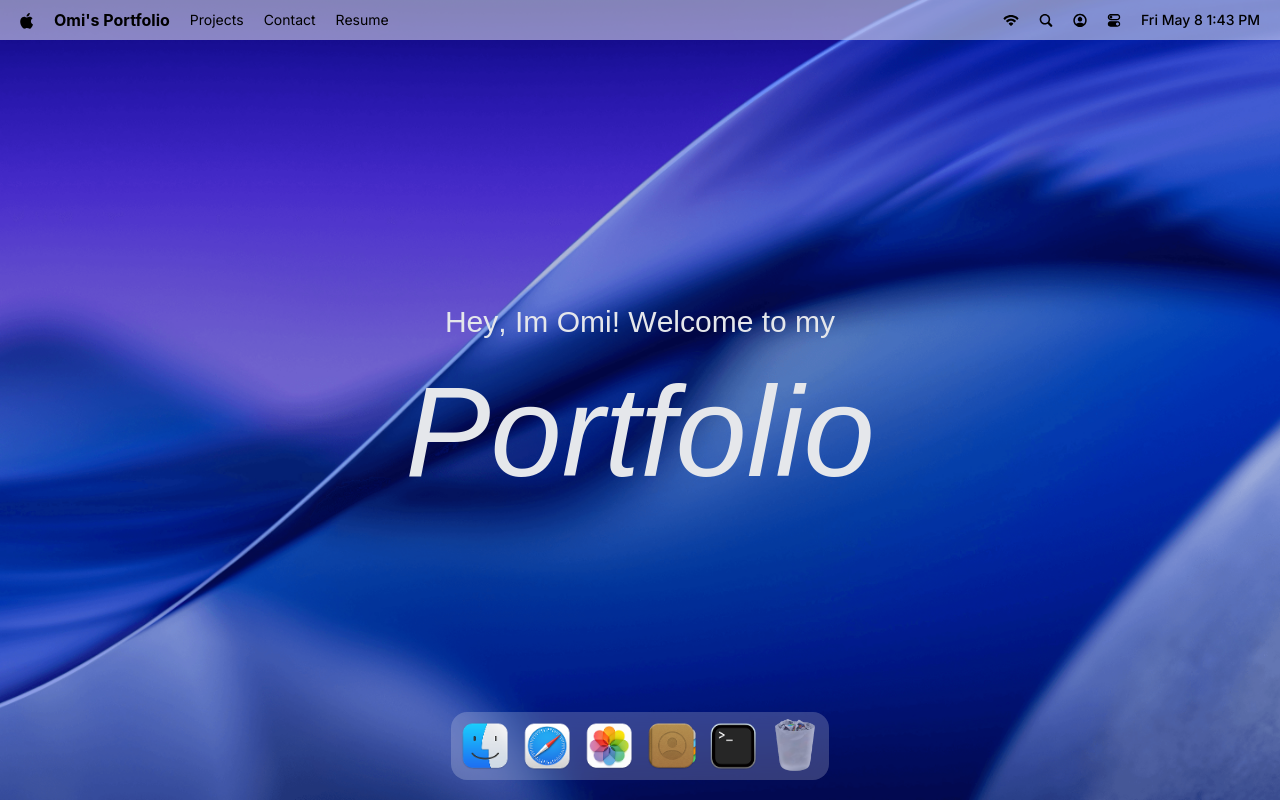
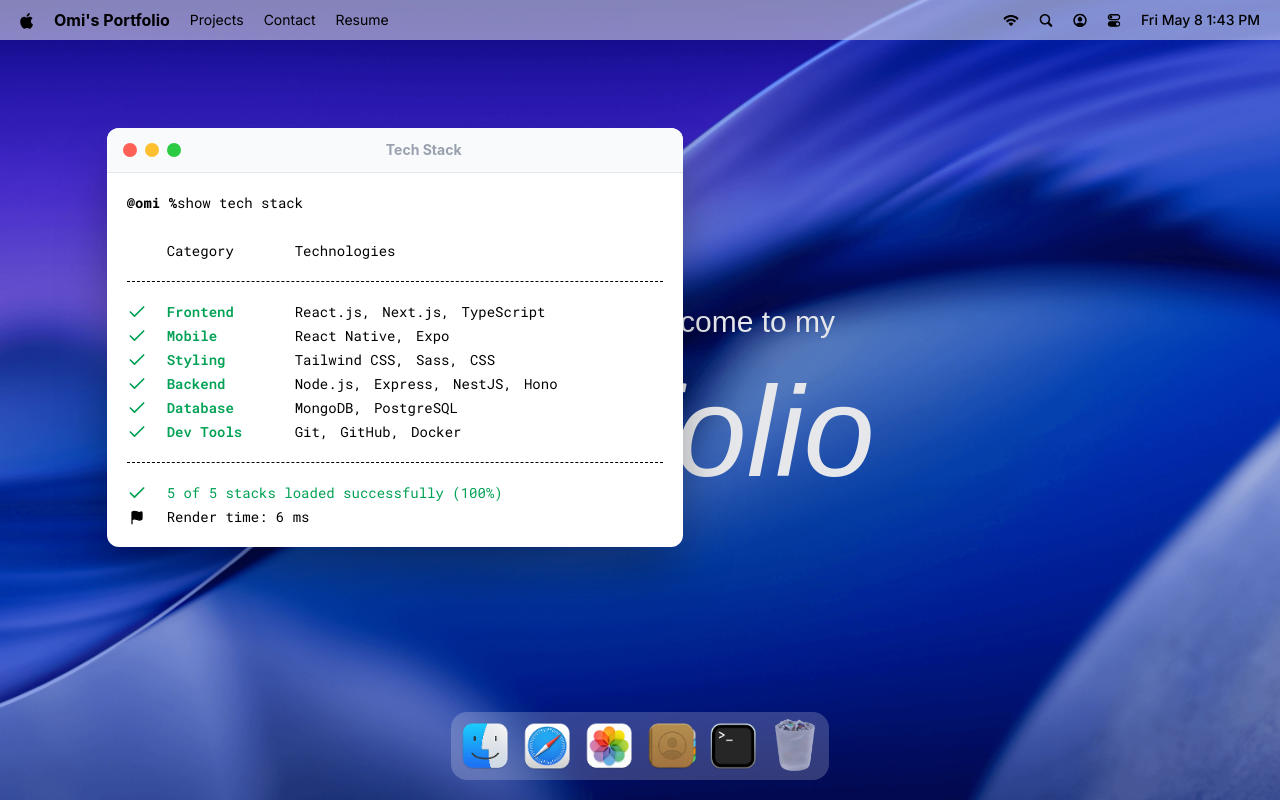
Before and after one commit to dharmaayomi/sleeper, a React (Vite) app: page / in a window 1280 px wide. Both pictures are taken after a click on the button 733 px from the left and 746 px from the top of the page. Built offline with nearby package versions, Linux system fonts and the light colour scheme; a web font is replaced by a local one.

Commit message:
feat: wrapper

```diff
--- a/package.json
+++ b/package.json
@@ -15,6 +15,7 @@
     "dayjs": "^1.11.20",
     "gsap": "^3.15.0",
     "immer": "^11.1.8",
+    "lucide-react": "^1.3.0",
     "react": "^19.2.5",
     "react-dom": "^19.2.5",
     "react-tooltip": "^6.0.2",
--- a/src/App.jsx
+++ b/src/App.jsx
@@ -1,4 +1,9 @@
+import gsap from "gsap";
+import { Draggable } from "gsap/Draggable";
 import { Navbar, Welcome, Dock } from "#components";
+import { Terminal } from "#windows";
+
+gsap.registerPlugin(Draggable)
 
 const App = () => {
 	return (
@@ -6,6 +11,7 @@
 			<Navbar />
 			<Welcome />
 			<Dock />
+			<Terminal />
 		</main>
 	);
 };
--- a/src/components/Dock.jsx
+++ b/src/components/Dock.jsx
@@ -73,7 +73,7 @@
             <div ref={dockRef} className="dock-container">
                 {dockApps.map(({ id, name, icon, canOpen }) => (
                     <div key={id} className="relative flex justify-center" >
-                        <button type="button" className="dock-icon" aria-label={name} data-tooltip-id="dock-tooltip" onclick={() => toggleApp({ id, canOpen })} data-tooltip-content={name} data-tooltip-delay-show={150} disabled={!canOpen}>
+                        <button type="button" className="dock-icon" aria-label={name} data-tooltip-id="dock-tooltip" onClick={() => toggleApp({ id, canOpen })} data-tooltip-content={name} data-tooltip-delay-show={150} disabled={!canOpen}>
                             <img src={`/images/${icon}`} alt={name} loading="lazy" className={canOpen ? "" : "opacity-60"} />
                         </button>
                     </div>
--- /dev/null
+++ b/src/components/WindowControls.jsx
@@ -0,0 +1,15 @@
+import useWindowStore from '#store/window'
+import React from 'react'
+
+const WindowControls = ({ target }) => {
+  const { closeWindow, minimizeWindow } = useWindowStore()
+  return (
+    <div id="window-controls">
+      <div className="close" onClick={() => closeWindow(target)} />
+      <div className="minimize"/>
+      <div className="maximize"/>
+    </div>
+  )
+}
+
+export default WindowControls
--- a/src/components/index.js
+++ b/src/components/index.js
@@ -1,5 +1,6 @@
 import Navbar from "./Navbar";
 import Welcome from "./Welcome";
 import Dock from "./Dock";
+import WindowControls from "./WindowControls";
 
-export { Navbar, Welcome, Dock };
+export { Navbar, Welcome, Dock, WindowControls };
--- /dev/null
+++ b/src/hoc/WindowWrapper.jsx
@@ -0,0 +1,63 @@
+import useWindowStore from "#store/window.js"
+import gsap from "gsap"
+import { useGSAP } from "@gsap/react"
+import { Draggable } from "gsap/Draggable"
+import { useLayoutEffect, useRef } from "react"
+
+const WindowWrapper = (Component, windowKey) => {
+    const Wrapped = (props) => {
+        const { focusWindow, windows } = useWindowStore()
+
+        const { isOpen, zIndex } = windows[windowKey]
+        const ref = useRef(null)
+
+        useGSAP(() => {
+            const el = ref.current
+            if (!el || !isOpen) return
+
+            el.style.display = "block"
+
+            gsap.fromTo(
+                el,
+                {
+                    scale: 0.8,
+                    opacity: 0,
+                    y: 40
+                },
+                {
+                    scale: 1,
+                    opacity: 1,
+                    y: 0, duration: 0.45, ease: "power3.out"
+                }
+            )
+        }, [isOpen])
+
+        useGSAP(() => {
+            const el = ref.current
+            if (!el) return
+
+            const [instance] = Draggable.create(el, {
+                onPress: () => focusWindow(windowKey)
+            })
+
+            return () => instance.kill()
+        }, [])
+
+        useLayoutEffect(() => {
+            const el = ref.current
+            if (!el) return
+
+            el.style.display = isOpen ? "block" : "none"
+
+        }, [isOpen])
+
+        return <section id={windowKey} ref={ref} className="absolute" style={{ zIndex }}>
+            <Component {...props} />
+        </section >
+    }
+
+    Wrapped.displayName = `WindowWrapper(${Component.displayName || Component.name || 'Component'})`
+    return Wrapped
+}
+
+export default WindowWrapper
--- /dev/null
+++ b/src/windows/Terminal.jsx
@@ -0,0 +1,53 @@
+import WindowControls from "#components/WindowControls.jsx"
+import { techStack } from "#constants"
+import WindowWrapper from "#hoc/WindowWrapper"
+import { Check, Flag } from "lucide-react"
+
+const Terminal = () => {
+    return (
+        <>
+            <div id="window-header"><WindowControls target="terminal" />
+                <h2>Tech Stack</h2>
+            </div>
+            <div className="techstack">
+                <p>
+                    <span className="font-bold">@omi %</span>show tech stack
+                </p>
+
+                <div className="label">
+                    <p className="w-32">Category</p>
+                    <p>Technologies</p>
+                </div>
+
+                <ul className="content">
+                    {techStack.map(({ category, items }) => (
+                        <li key={category} className="flex items-center">
+                            <Check className="check" size={20} />
+                            <h3>{category}</h3>
+                            <ul>
+                                {items.map((item, i) => (
+                                    <li key={i}>
+                                        {item}
+                                        {i < items.length - 1 ? ', ' : ''}
+                                    </li>
+                                ))}
+                            </ul>
+                        </li>
+                    ))}
+                </ul>
+
+                <div className="footnote">
+                    <p><Check size={20} />
+                        5 of 5 stacks loaded successfully (100%)</p>
+                    <p className="text-black"> <Flag size={15} fill="black" />
+                        Render time: 6 ms
+                    </p>
+                </div>
+            </div>
+        </>
+    )
+}
+
+const TerminalWindow = WindowWrapper(Terminal, "terminal")
+
+export default TerminalWindow
--- /dev/null
+++ b/src/windows/index.js
@@ -0,0 +1,3 @@
+import Terminal from "#windows/Terminal.jsx";
+
+export { Terminal }
```
Also changed, not shown: 1 other file (tests, documents, lock files or other folders).
